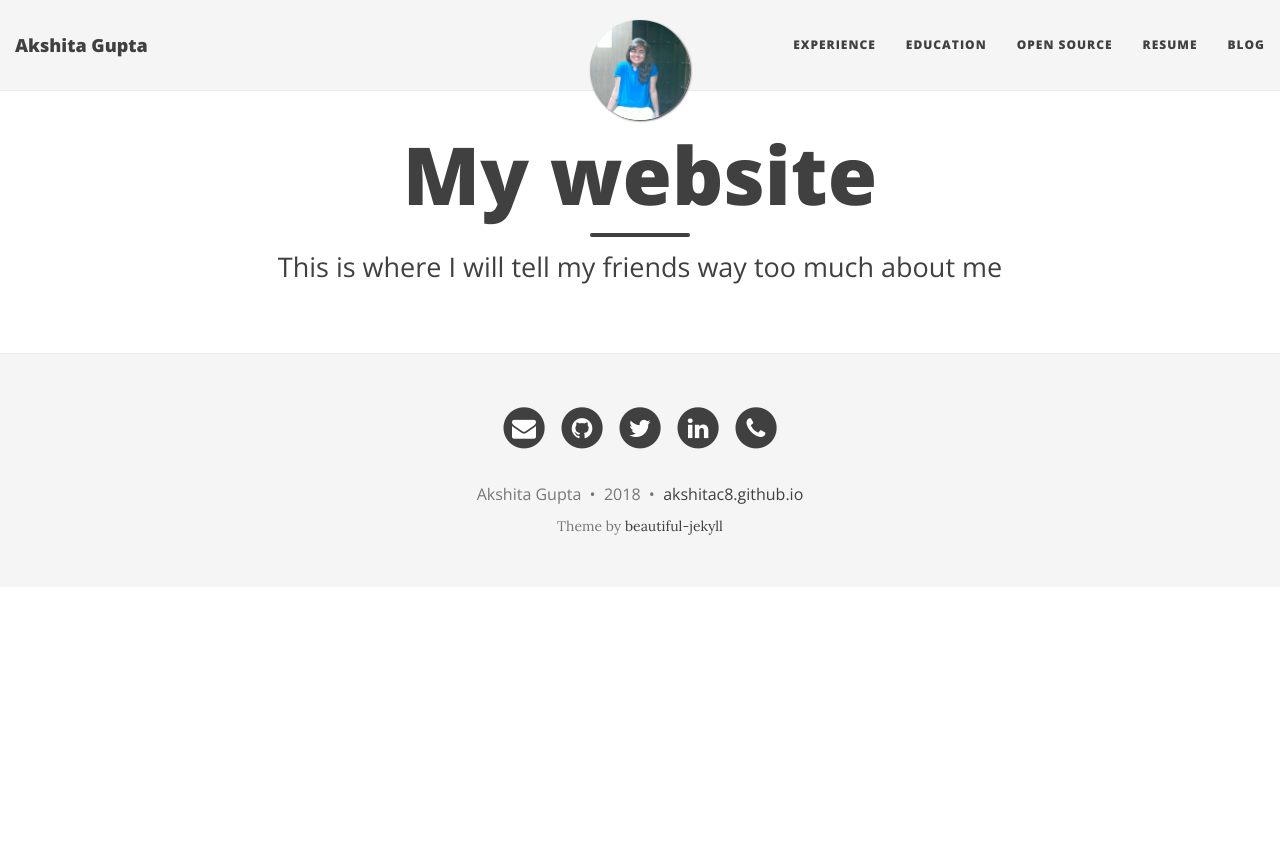
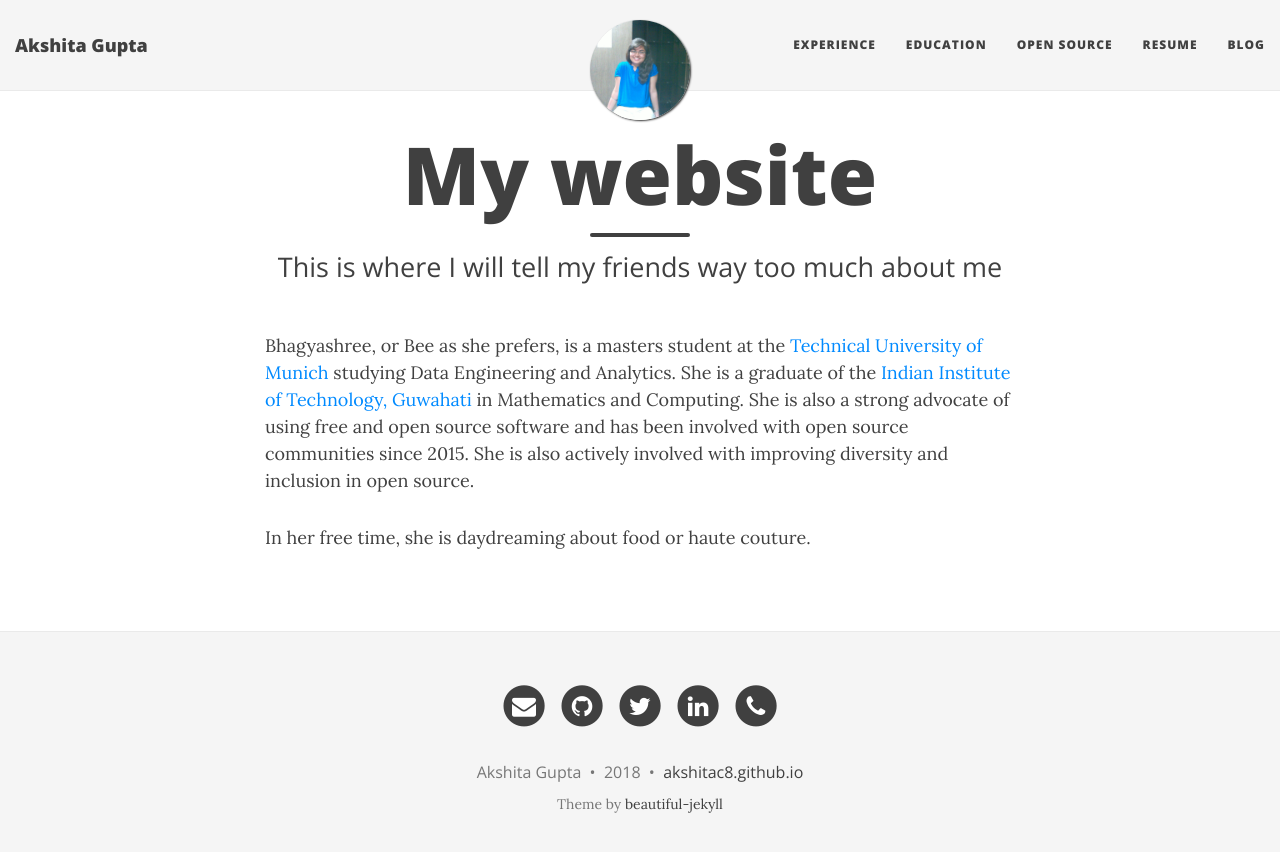
Before and after one commit to akshitac8/akshitac8.github.io, a Jekyll site: the page built from index.html, in a window 1280 px wide. Shown: the top 852 px of the page. Built offline with Jekyll 4.4.1, drawn with Linux system fonts in a browser that asks for light colours; nearby versions of some CDN libraries; the list of posts is cut into pages by our own code.

Commit message:
Update page.html

```diff
--- a/_layouts/page.html
+++ b/_layouts/page.html
@@ -7,9 +7,9 @@ layout: base
 <div class="container" role="main">
   <div class="row">
     <div class="col-lg-8 col-lg-offset-2 col-md-10 col-md-offset-1">
-      {{ Bhagyashree, or Bee as she prefers, is a masters student at the Technical University of Munich studying Data Engineering and Analytics. She is a graduate of the Indian Institute of Technology, Guwahati in Mathematics and Computing. She is also a strong advocate of using free and open source software and has been involved with open source communities since 2015. She is also actively involved with improving diversity and inclusion in open source.
+      <p>Bhagyashree, or Bee as she prefers, is a masters student at the <a href="https://www.tum.de/nc/en/homepage/">Technical University of Munich</a> studying Data Engineering and Analytics. She is a graduate of the <a href="https://en.wikipedia.org/wiki/Indian_Institute_of_Technology_Guwahati">Indian Institute of Technology, Guwahati</a> in Mathematics and Computing. She is also a strong advocate of using free and open source software and has been involved with open source communities since 2015. She is also actively involved with improving diversity and inclusion in open source. </p>
+      <p> In her free time, she is daydreaming about food or haute couture.</p>
 
-        In her free time, she is daydreaming about food or haute couture. }}
 	    {% if page.comments %}
         <div class="disqus-comments">
 	        {% include disqus.html %}
```
